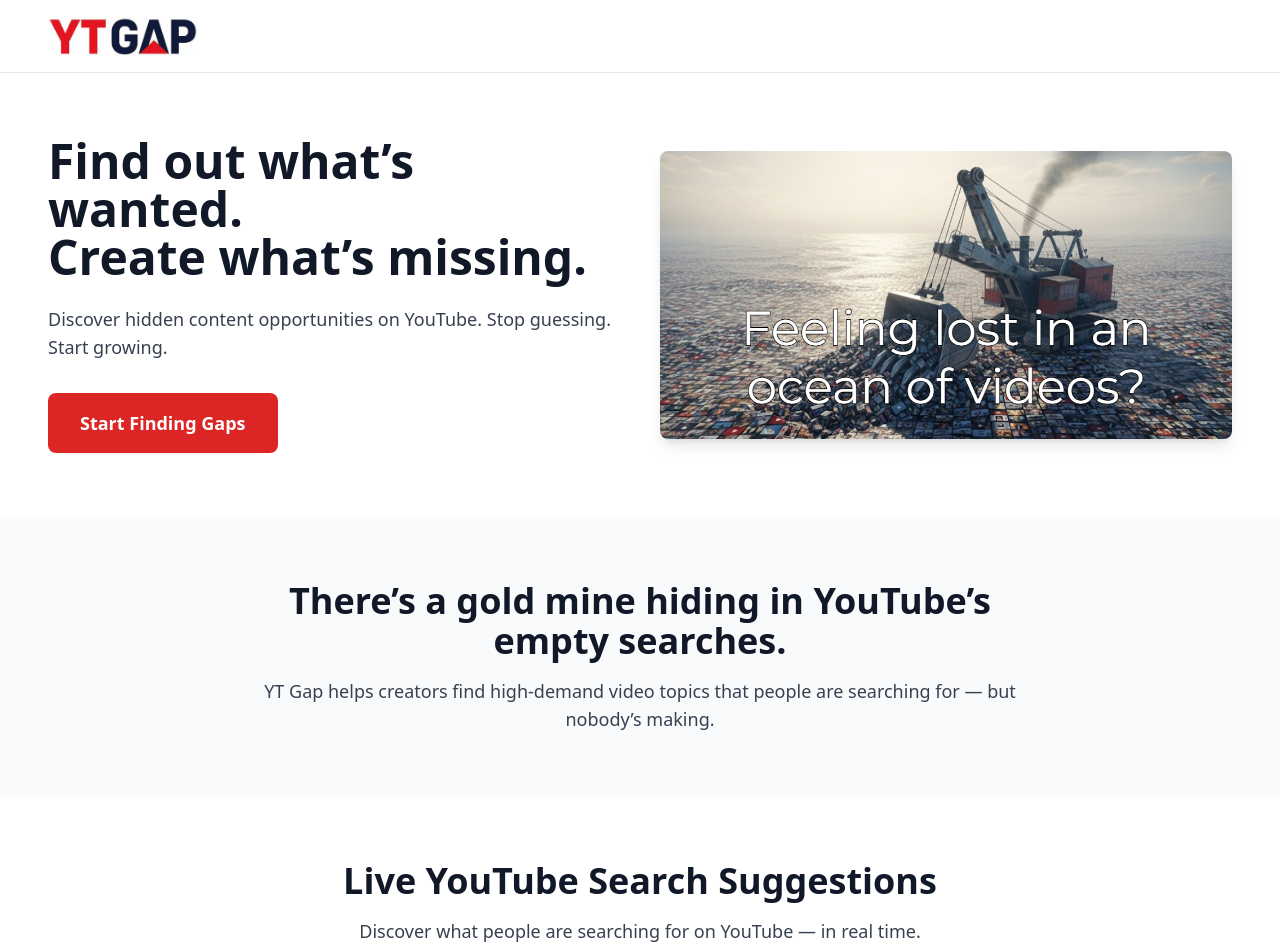
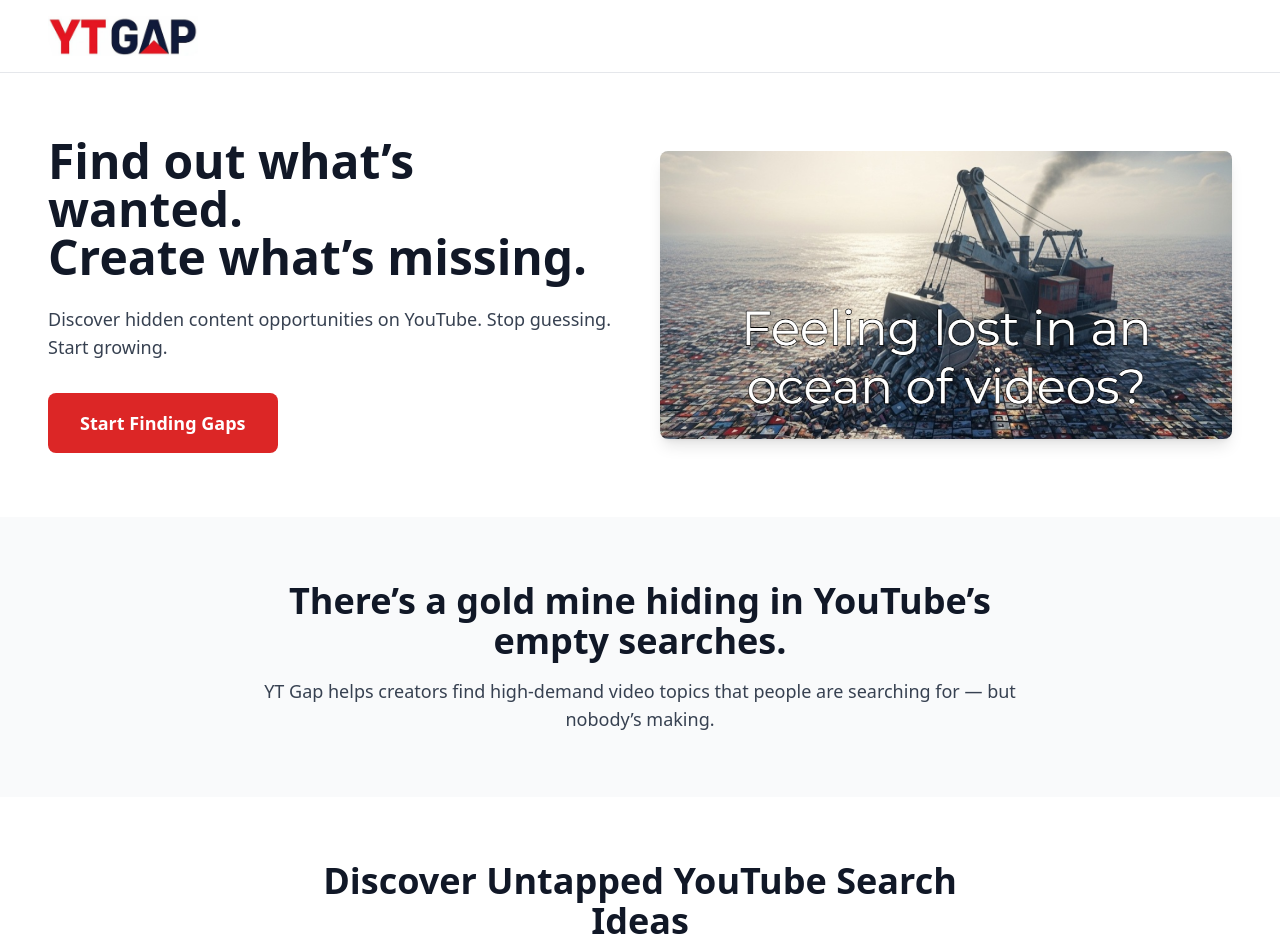
Before and after one commit to ytgap/yt-gap, a React (Create React App) app: page / in a window 1280 px wide. Shown: the top 952 px of the page. Built offline with nearby package versions, Linux system fonts and the light colour scheme; the HTML template or start-up script is replaced by a standard one.

Commit message:
Update GapFinderTool.jsx 349

```diff
--- a/src/GapFinderTool.jsx
+++ b/src/GapFinderTool.jsx
@@ -14,11 +14,10 @@ export default function GapFinderTool() {
 
     try {
       const response = await fetch(`/api/yt-suggest?q=${encodeURIComponent(topic)}`);
-const data = await response.json();
-setSuggestions(data.suggestions || []);
- // suggestions array is the second item
+      const data = await response.json();
+      setSuggestions(data.suggestions || []);
     } catch (error) {
-      console.error('Error fetching YouTube suggestions:', error);
+      console.error('Error fetching suggestions:', error);
       setSuggestions([]);
     } finally {
       setLoading(false);
@@ -26,13 +25,13 @@ setSuggestions(data.suggestions || []);
   };
 
   return (
-    <section className="bg-white py-16 px-6 md:px-12 text-center">
+    <section id="gap-finder" className="bg-white py-16 px-6 md:px-12 text-center">
       <div className="max-w-2xl mx-auto">
         <h2 className="text-3xl md:text-4xl font-bold text-gray-900 mb-4">
-          Live YouTube Search Suggestions
+          Discover Untapped YouTube Search Ideas
         </h2>
         <p className="text-lg text-gray-700 mb-6">
-          Discover what people are searching for on YouTube — in real time.
+          Enter a topic and uncover what viewers are searching for — but creators haven’t filled yet.
         </p>
 
         <form onSubmit={fetchSuggestions} className="flex flex-col sm:flex-row gap-4 justify-center">
```
